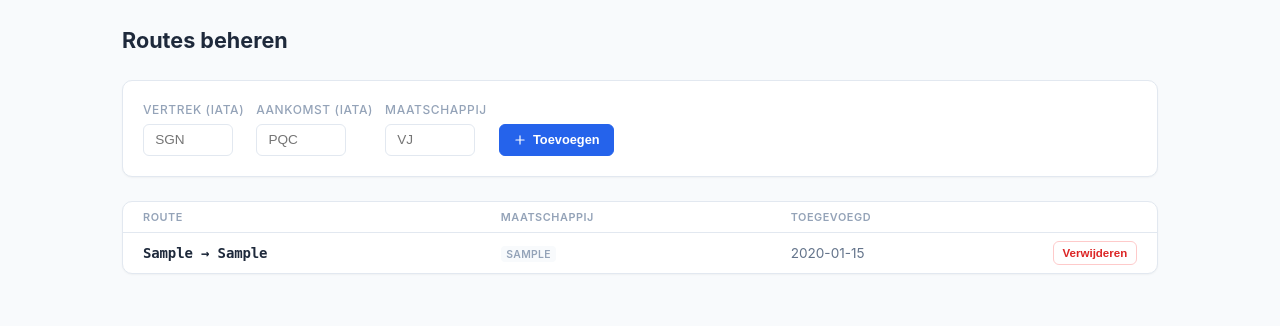
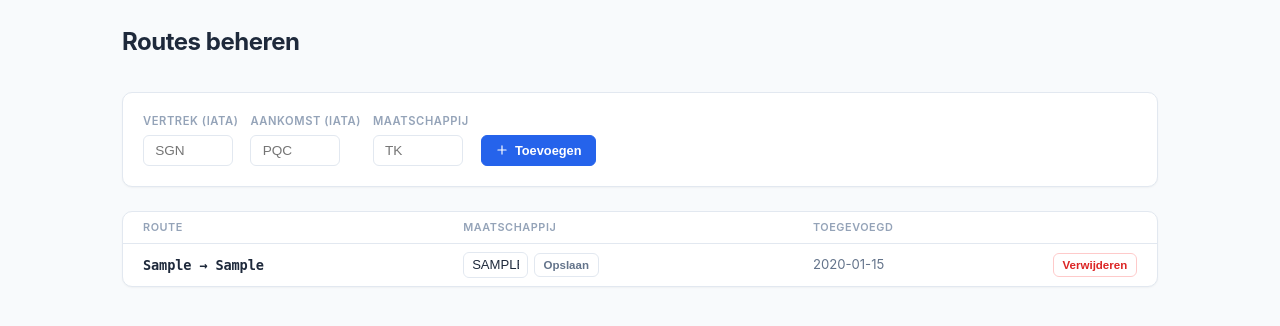
Before and after one commit to steino007/flight-monitor, a Flask app: page /routes in a window 1280 px wide. Shown: the part 57-383 px from the top of the page. Run offline with Flask 3, Linux system fonts and the light colour scheme; the visitor is signed in with stand-in values (Sample User, id 1); tables that the repository leaves empty hold one stand-in row (values such as "Sample post").

Commit message:
feat: editable airline field on routes page
Inline edit per route to set/change the airline filter (IATA code).
Filters schedules API to only show flights from that carrier.

Co-Authored-By: Claude Opus 4.6 (1M context) <noreply@anthropic.com>

```diff
--- a/app/templates/routes.html
+++ b/app/templates/routes.html
@@ -1,24 +1,24 @@
 {% extends "base.html" %}
 {% block content %}
 
-<div style="display:flex; align-items:center; justify-content:space-between; margin-bottom:1.5rem;">
-    <h1 style="font-size:1.35rem; font-weight:700;">Routes beheren</h1>
+<div class="page-header">
+    <h1 class="page-title">Routes beheren</h1>
 </div>
 
 <!-- Add route form -->
 <div class="card" style="padding:1.25rem; margin-bottom:1.5rem;">
     <form method="POST" style="display:flex; gap:0.75rem; align-items:end; flex-wrap:wrap;">
         <div>
-            <label style="display:block; font-size:0.75rem; font-weight:500; color:var(--text-muted); margin-bottom:0.3rem; text-transform:uppercase; letter-spacing:0.05em;">Vertrek (IATA)</label>
+            <label style="display:block; font-size:0.7rem; font-weight:600; color:var(--text-muted); margin-bottom:0.3rem; text-transform:uppercase; letter-spacing:0.05em;">Vertrek (IATA)</label>
             <input type="text" name="origin" placeholder="SGN" maxlength="3" style="width:90px; text-transform:uppercase;" required>
         </div>
         <div>
-            <label style="display:block; font-size:0.75rem; font-weight:500; color:var(--text-muted); margin-bottom:0.3rem; text-transform:uppercase; letter-spacing:0.05em;">Aankomst (IATA)</label>
+            <label style="display:block; font-size:0.7rem; font-weight:600; color:var(--text-muted); margin-bottom:0.3rem; text-transform:uppercase; letter-spacing:0.05em;">Aankomst (IATA)</label>
             <input type="text" name="destination" placeholder="PQC" maxlength="3" style="width:90px; text-transform:uppercase;" required>
         </div>
         <div>
-            <label style="display:block; font-size:0.75rem; font-weight:500; color:var(--text-muted); margin-bottom:0.3rem; text-transform:uppercase; letter-spacing:0.05em;">Maatschappij</label>
-            <input type="text" name="airline" placeholder="VJ" maxlength="3" style="width:90px; text-transform:uppercase;">
+            <label style="display:block; font-size:0.7rem; font-weight:600; color:var(--text-muted); margin-bottom:0.3rem; text-transform:uppercase; letter-spacing:0.05em;">Maatschappij</label>
+            <input type="text" name="airline" placeholder="TK" maxlength="3" style="width:90px; text-transform:uppercase;">
         </div>
         <button class="btn btn-primary" type="submit">
             <svg width="14" height="14" viewBox="0 0 24 24" fill="none" stroke="currentColor" stroke-width="2" stroke-linecap="round" stroke-linejoin="round"><line x1="12" y1="5" x2="12" y2="19"/><line x1="5" y1="12" x2="19" y2="12"/></svg>
@@ -42,9 +42,14 @@
         <tbody>
             {% for r in routes %}
             <tr>
-                <td><span class="route-name" style="font-size:0.875rem;">{{ r.origin }} → {{ r.destination }}</span></td>
-                <td>{% if r.airline %}<span class="route-airline">{{ r.airline }}</span>{% else %}<span style="color:var(--text-muted);">—</span>{% endif %}</td>
-                <td style="color:var(--text-secondary); font-size:0.85rem;">{{ r.created_at[:10] }}</td>
+                <td><span class="route-name" style="font-size:0.85rem;">{{ r.origin }} → {{ r.destination }}</span></td>
+                <td>
+                    <form method="POST" action="{{ url_for('main.edit_route', route_id=r.id) }}" style="display:flex; gap:0.35rem; align-items:center;">
+                        <input type="text" name="airline" value="{{ r.airline or '' }}" placeholder="—" maxlength="3" style="width:65px; text-transform:uppercase; font-size:0.82rem; padding:0.3rem 0.5rem;">
+                        <button class="btn btn-sm" type="submit">Opslaan</button>
+                    </form>
+                </td>
+                <td style="color:var(--text-secondary); font-size:0.82rem;">{{ r.created_at[:10] }}</td>
                 <td>
                     <form method="POST" action="{{ url_for('main.delete_route', route_id=r.id) }}" style="display:inline;" onsubmit="return confirm('Route {{ r.origin }} → {{ r.destination }} verwijderen?')">
                         <button class="btn btn-danger btn-sm" type="submit">Verwijderen</button>
--- a/app/views.py
+++ b/app/views.py
@@ -332,6 +332,16 @@ def manage_routes():
     return render_template("routes.html", routes=routes)
 
 
+@bp.route("/route/<int:route_id>/edit", methods=["POST"])
+@login_required
+def edit_route(route_id):
+    db = get_db()
+    airline = request.form.get("airline", "").strip().upper() or None
+    db.execute("UPDATE routes SET airline = ? WHERE id = ?", (airline, route_id))
+    db.commit()
+    return redirect(url_for("main.manage_routes"))
+
+
 @bp.route("/route/<int:route_id>/delete", methods=["POST"])
 @login_required
 def delete_route(route_id):
```
